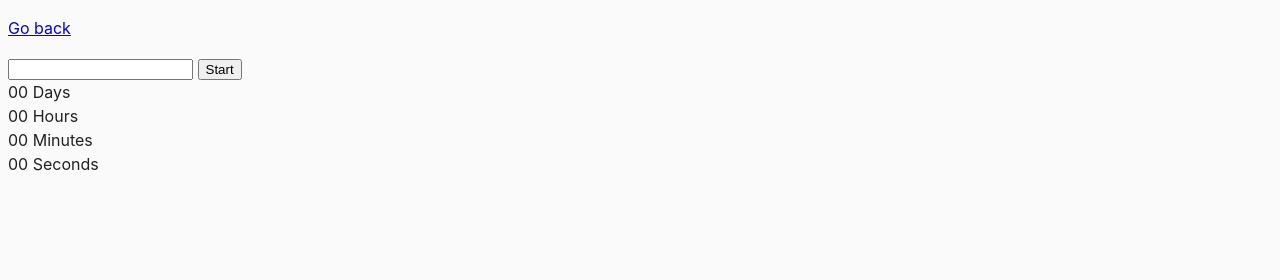
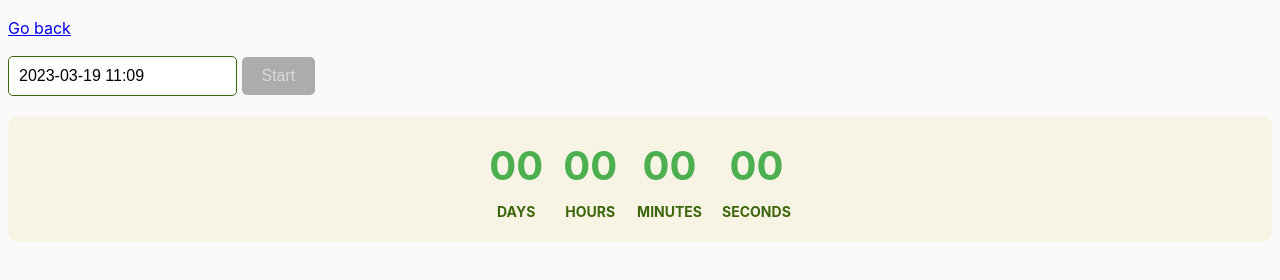
Before and after one commit to M-Farmaha/goit-js-hw-09, a website built with Parcel: page src/02-timer.html in a window 1280 px wide. Built offline with nearby package versions, Linux system fonts and the light colour scheme.

Commit message:
task 2 complete

```diff
--- a/package.json
+++ b/package.json
@@ -18,7 +18,9 @@
     "url": "https://github.com/goitacademy/parcel-project-template/issues"
   },
   "dependencies": {
-    "modern-normalize": "^1.1.0"
+    "flatpickr": "^4.6.13",
+    "modern-normalize": "^1.1.0",
+    "notiflix": "^3.2.6"
   },
   "devDependencies": {
     "@parcel/transformer-sass": "^2.6.0",
--- a/src/css/common.css
+++ b/src/css/common.css
@@ -16,3 +16,61 @@ img {
   display: block;
   max-width: 100%;
 }
+
+.timer {
+  display: flex;
+  justify-content: center;
+  align-items: center;
+  background-color: #f7f4e6;
+  border-radius: 10px;
+  padding: 20px;
+  margin-top: 20px;
+}
+
+.field {
+  display: flex;
+  flex-direction: column;
+  justify-content: center;
+  align-items: center;
+  margin: 0 10px;
+  font-size: 20px;
+  font-weight: bold;
+  color: #4caf50;
+}
+
+.value {
+  font-size: 40px;
+  font-weight: bold;
+}
+
+.label {
+  margin-top: 5px;
+  font-size: 14px;
+  font-weight: bold;
+  text-transform: uppercase;
+  color: #3b660a;
+}
+
+#datetime-picker {
+  padding: 10px;
+  font-size: 16px;
+  border: 1px solid #3b660a;
+  border-radius: 5px;
+  outline: none;
+}
+
+[data-start] {
+  padding: 10px 20px;
+  background-color: #4caf50;
+  color: white;
+  border: none;
+  border-radius: 5px;
+  cursor: pointer;
+  font-size: 16px;
+}
+
+[disabled] {
+  background-color: #acacac;
+  color: rgb(218, 218, 218);
+  cursor: default;
+}
--- a/src/js/02-timer.js
+++ b/src/js/02-timer.js
@@ -0,0 +1,80 @@
+import flatpickr from 'flatpickr';
+import 'flatpickr/dist/flatpickr.min.css';
+import Notiflix from 'notiflix';
+
+let selectedTime = null;
+let currentTime = null;
+
+const startBtn = document.querySelector('[data-start]');
+const timerDaysEl = document.querySelector('[data-days]');
+const timerHoursEl = document.querySelector('[data-hours]');
+const timerMinutesEl = document.querySelector('[data-minutes]');
+const timerSecondssEl = document.querySelector('[data-seconds]');
+
+const options = {
+  enableTime: true,
+  time_24hr: true,
+  defaultDate: new Date(),
+  minuteIncrement: 1,
+  onClose(selectedDates) {
+    selectedTime = selectedDates[0];
+    currentTime = Date.now();
+    if (selectedTime - currentTime <= 0) {
+      Notiflix.Notify.failure('Please choose a date in the future');
+      startBtn.setAttribute('disabled', 'true');
+    } else {
+      startBtn.removeAttribute('disabled', 'true');
+    }
+  },
+};
+
+flatpickr('#datetime-picker', options);
+
+startBtn.setAttribute('disabled', 'true');
+startBtn.addEventListener('click', onStartBtn);
+
+function onStartBtn() {
+  const timerIntervalId = setInterval(() => {
+    currentTime = Date.now();
+    if (selectedTime - currentTime > 0) {
+      const resultTime = addLeadingZero(convertMs(selectedTime - currentTime));
+      updateClockInterface(resultTime);
+    }
+    return;
+  }, 1000);
+}
+
+function convertMs(ms) {
+  // Number of milliseconds per unit of time
+  const second = 1000;
+  const minute = second * 60;
+  const hour = minute * 60;
+  const day = hour * 24;
+
+  // Remaining days
+  const days = Math.floor(ms / day);
+  // Remaining hours
+  const hours = Math.floor((ms % day) / hour);
+  // Remaining minutes
+  const minutes = Math.floor(((ms % day) % hour) / minute);
+  // Remaining seconds
+  const seconds = Math.floor((((ms % day) % hour) % minute) / second);
+
+  return { days, hours, minutes, seconds };
+}
+
+function addLeadingZero({ days, hours, minutes, seconds }) {
+  const d = String(days).padStart(2, '0');
+  const h = String(hours).padStart(2, '0');
+  const m = String(minutes).padStart(2, '0');
+  const s = String(seconds).padStart(2, '0');
+
+  return { d, h, m, s };
+}
+
+function updateClockInterface({ d, h, m, s }) {
+  timerDaysEl.textContent = d;
+  timerHoursEl.textContent = h;
+  timerMinutesEl.textContent = m;
+  timerSecondssEl.textContent = s;
+}
```
Also changed, not shown: 1 other file.
